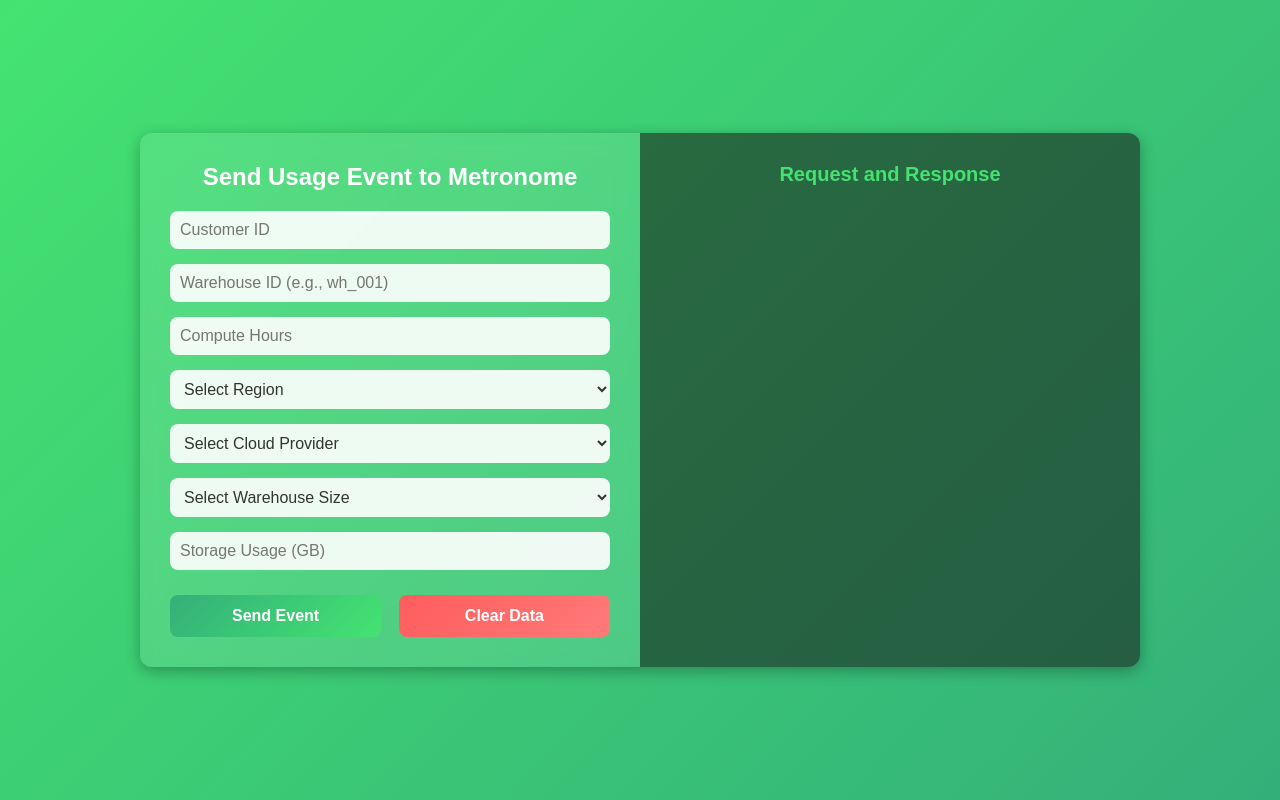
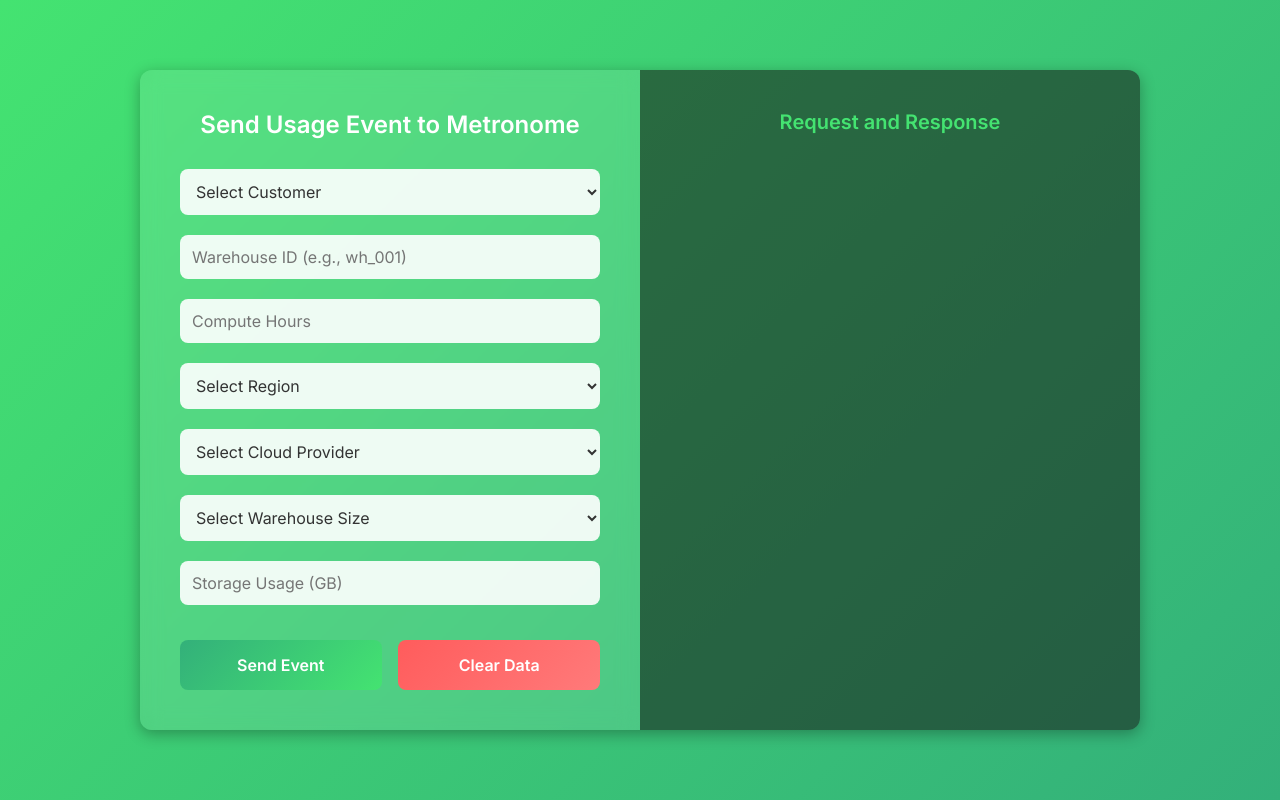
Before and after one commit to ericwishom/metronome-ingest-lw-app, a website: page public/index.html in a window 1280 px wide. Drawn offline with Linux system fonts and the light colour scheme.

Commit message:
Refactor FE

```diff
--- a/public/index.html
+++ b/public/index.html
@@ -6,11 +6,13 @@
   <title>Metronome Usage Event</title>
 
   <style>
+    @import url('https://fonts.googleapis.com/css2?family=Inter:wght@300;400;500;600;700&display=swap');
+
     * {
       margin: 0;
       padding: 0;
       box-sizing: border-box;
-      font-family: 'Poppins', sans-serif;
+      font-family: 'Inter', sans-serif;
     }
 
     body {
@@ -33,44 +35,54 @@
 
     .form-section {
       width: 50%;
-      padding: 30px;
+      padding: 40px;
       backdrop-filter: blur(10px);
     }
 
     h2 {
       text-align: center;
-      margin-bottom: 20px;
+      margin-bottom: 30px;
       color: #fff;
       font-weight: 600;
+      font-size: 24px;
     }
 
     input, select {
       width: 100%;
-      margin-bottom: 15px;
-      padding: 10px;
+      margin-bottom: 20px;
+      padding: 12px;
       border: none;
       border-radius: 8px;
       font-size: 16px;
+      background-color: rgba(255, 255, 255, 0.9);
+      color: #333;
       outline: none;
-      background-color: rgba(255, 255, 255, 0.9);
+      transition: box-shadow 0.3s;
+    }
+
+    input:focus, select:focus {
+      box-shadow: 0 0 8px rgba(68, 227, 113, 0.6);
+    }
+
+    select option {
       color: #333;
     }
 
     .button-group {
       display: flex;
       justify-content: space-between;
-      margin-top: 10px;
+      margin-top: 15px;
     }
 
     button {
       width: 48%;
-      padding: 12px;
+      padding: 15px;
       border: none;
       border-radius: 8px;
       font-size: 16px;
-      font-weight: bold;
+      font-weight: 600;
       cursor: pointer;
-      transition: background 0.3s;
+      transition: background 0.3s, transform 0.2s;
     }
 
     .send-btn {
@@ -80,6 +92,7 @@
 
     .send-btn:hover {
       background: linear-gradient(135deg, #28a065, #3fc979);
+      transform: translateY(-2px);
     }
 
     .clear-btn {
@@ -89,20 +102,21 @@
 
     .clear-btn:hover {
       background: linear-gradient(135deg, #ff4b4b, #ff6565);
+      transform: translateY(-2px);
     }
 
     .response-section {
       width: 50%;
       background-color: rgba(0, 0, 0, 0.5);
       color: #fff;
-      padding: 30px;
+      padding: 40px;
       overflow-y: auto;
     }
 
     .response-header {
-      font-weight: bold;
+      font-weight: 600;
       font-size: 20px;
-      margin-bottom: 10px;
+      margin-bottom: 15px;
       text-align: center;
       color: #44e371;
     }
@@ -139,24 +153,30 @@
     <div class="form-section">
       <h2>Send Usage Event to Metronome</h2>
       <form id="eventForm">
-        <input type="text" id="customer_id" placeholder="Customer ID" required />
+        <select id="customerDropdown" required>
+          <option value="" disabled selected>Select Customer</option>
+          <option value="7576dea5-543d-43d4-b152-97f9af45a42d">Raindrop Customer 1</option>
+          <option value="c6680482-5e92-43da-959b-819f3d177c74">Raindrop Customer 2</option>
+          <option value="6296c96b-077e-4821-bf2c-56129e2b1f09">Raindrop Customer 3</option>
+        </select>
+
         <input type="text" id="warehouse_id" placeholder="Warehouse ID (e.g., wh_001)" required />
         <input type="number" id="compute_hours" placeholder="Compute Hours" step="0.01" required />
-        <select id="region">
-          <option value="">Select Region</option>
+        <select id="region" required>
+          <option value="" disabled selected>Select Region</option>
           <option>us-east1</option>
           <option>us-east2</option>
           <option>us-west1</option>
           <option>eu-1</option>
           <option>eu-2</option>
         </select>
-        <select id="cloud_provider">
-          <option value="">Select Cloud Provider</option>
+        <select id="cloud_provider" required>
+          <option value="" disabled selected>Select Cloud Provider</option>
           <option>AWS</option>
           <option>GCP</option>
         </select>
-        <select id="warehouse_size">
-          <option value="">Select Warehouse Size</option>
+        <select id="warehouse_size" required>
+          <option value="" disabled selected>Select Warehouse Size</option>
           <option>small</option>
           <option>medium</option>
           <option>large</option>
@@ -179,11 +199,12 @@
 
   <script>
     document.getElementById('eventForm').addEventListener('submit', async (e) => {
-      e.preventDefault(); // Prevent page reload
+      e.preventDefault();
 
-      // Collect form data
+      const customer_id = document.getElementById('customerDropdown').value;
+
       const formData = {
-        customer_id: document.getElementById('customer_id').value,
+        customer_id,
         warehouse_id: document.getElementById('warehouse_id').value,
         compute_hours: document.getElementById('compute_hours').value,
         region: document.getElementById('region').value,
@@ -201,7 +222,6 @@
 
         const result = await response.json();
 
-        // Display request and response as code
         document.getElementById('responseContent').innerHTML = `
           <div class="block">
             <strong>Request Sent:</strong>
@@ -222,7 +242,6 @@
       }
     });
 
-    // Clear form inputs when the 'Clear Data' button is clicked
     document.getElementById('clearButton').addEventListener('click', () => {
       document.getElementById('eventForm').reset();
     });
```
